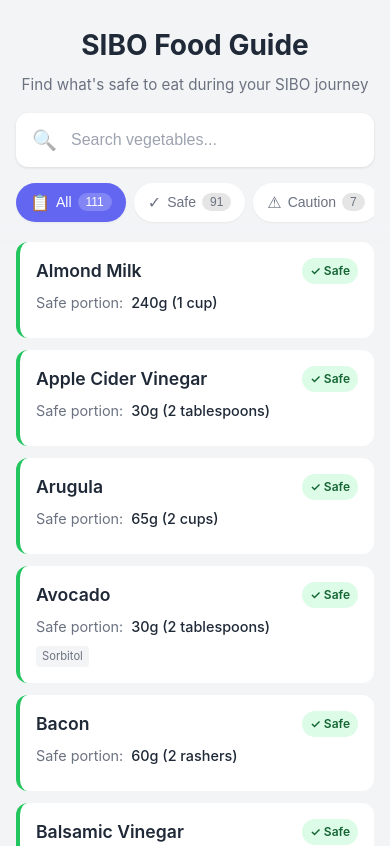
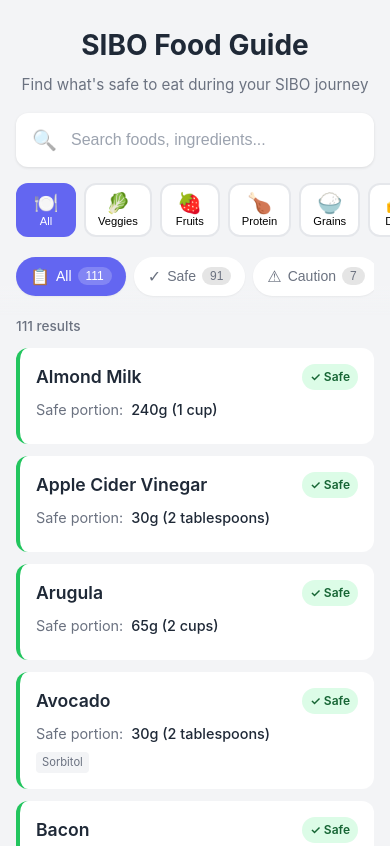
Before and after one commit to tcosentino/sibo-assistant, a React (Vite) app in the folder web/: page / in a window 390 px wide. Shown: the top 846 px of the page. Built offline with nearby package versions, Linux system fonts and the light colour scheme.

Commit message:
Add mobile-first category filter chips with horizontal scroll
- Add emoji-based category filter buttons (Veggies, Fruits, Protein, etc.)
- Implement horizontal scrollable category bar with hidden scrollbar
- Add results count display
- Ensure all controls are sticky on scroll for easy filtering

```diff
--- a/web/src/App.css
+++ b/web/src/App.css
@@ -34,9 +34,70 @@
   z-index: 10;
 }
 
+/* Category Filter Chips - horizontal scroll on mobile */
+.app__categories {
+  display: flex;
+  gap: 8px;
+  overflow-x: auto;
+  padding: 4px 0;
+  margin: 0 -16px;
+  padding-left: 16px;
+  padding-right: 16px;
+  scrollbar-width: none;
+  -ms-overflow-style: none;
+}
+
+.app__categories::-webkit-scrollbar {
+  display: none;
+}
+
+.app__category-btn {
+  display: flex;
+  flex-direction: column;
+  align-items: center;
+  gap: 2px;
+  padding: 8px 12px;
+  background: white;
+  border: 2px solid #e5e7eb;
+  border-radius: 12px;
+  cursor: pointer;
+  transition: all 0.2s ease;
+  flex-shrink: 0;
+  min-width: 60px;
+}
+
+.app__category-btn:hover {
+  border-color: #6366f1;
+  background: #f5f3ff;
+}
+
+.app__category-btn--active {
+  background: #6366f1;
+  border-color: #6366f1;
+  color: white;
+}
+
+.app__category-emoji {
+  font-size: 1.25rem;
+  line-height: 1;
+}
+
+.app__category-label {
+  font-size: 0.7rem;
+  font-weight: 500;
+  white-space: nowrap;
+}
+
 .app__content {
   flex: 1;
   padding: 0 16px 24px;
+}
+
+.app__results-count {
+  font-size: 0.85rem;
+  color: #6b7280;
+  margin-bottom: 12px;
+  font-weight: 500;
 }
 
 .app__grid {
--- a/web/src/App.tsx
+++ b/web/src/App.tsx
@@ -1,23 +1,43 @@
 import { useState, useMemo } from 'react';
-import { allFoods } from './data/foods';
-import type { Food } from './types/food';
+import { allFoods, foodsByCategory } from './data/foods';
+import type { Food, FoodCategory } from './types/food';
 import { SearchBar } from './components/SearchBar';
 import { FilterTabs, type FilterOption } from './components/FilterTabs';
 import { FoodCard } from './components/FoodCard';
 import { FoodDetail } from './components/FoodDetail';
 import './App.css';
 
+type CategoryFilter = 'all' | FoodCategory;
+
+const CATEGORY_CONFIG: { value: CategoryFilter; label: string; emoji: string }[] = [
+  { value: 'all', label: 'All', emoji: '🍽️' },
+  { value: 'vegetable', label: 'Veggies', emoji: '🥬' },
+  { value: 'fruit', label: 'Fruits', emoji: '🍓' },
+  { value: 'protein', label: 'Protein', emoji: '🍗' },
+  { value: 'grain', label: 'Grains', emoji: '🍚' },
+  { value: 'dairy', label: 'Dairy', emoji: '🧀' },
+  { value: 'condiment', label: 'Spices', emoji: '🌿' },
+  { value: 'fat', label: 'Oils', emoji: '🫒' },
+  { value: 'beverage', label: 'Drinks', emoji: '☕' },
+];
+
 function App() {
   const [searchQuery, setSearchQuery] = useState('');
-  const [filter, setFilter] = useState<FilterOption>('all');
+  const [fodmapFilter, setFodmapFilter] = useState<FilterOption>('all');
+  const [categoryFilter, setCategoryFilter] = useState<CategoryFilter>('all');
   const [selectedFood, setSelectedFood] = useState<Food | null>(null);
 
   const filteredFoods = useMemo(() => {
     let foods = allFoods;
 
+    // Apply category filter
+    if (categoryFilter !== 'all') {
+      foods = foods.filter((food) => food.category === categoryFilter);
+    }
+
     // Apply FODMAP filter
-    if (filter !== 'all') {
-      foods = foods.filter((food) => food.fodmapRating === filter);
+    if (fodmapFilter !== 'all') {
+      foods = foods.filter((food) => food.fodmapRating === fodmapFilter);
     }
 
     // Apply search filter
@@ -31,7 +51,7 @@ function App() {
       );
     }
 
-    // Sort: low first, then moderate, then high
+    // Sort: low first, then moderate, then high, then by name
     const order = { low: 0, moderate: 1, high: 2 };
     return foods.sort((a, b) => {
       if (order[a.fodmapRating] !== order[b.fodmapRating]) {
@@ -39,18 +59,25 @@ function App() {
       }
       return a.name.localeCompare(b.name);
     });
-  }, [searchQuery, filter]);
+  }, [searchQuery, fodmapFilter, categoryFilter]);
 
   const counts = useMemo(() => {
-    const base = searchQuery.trim()
-      ? allFoods.filter(
-          (food) =>
-            food.name.toLowerCase().includes(searchQuery.toLowerCase()) ||
-            food.aliases?.some((alias) =>
-              alias.toLowerCase().includes(searchQuery.toLowerCase())
-            )
-        )
-      : allFoods;
+    let base = allFoods;
+
+    // Apply category filter for counts
+    if (categoryFilter !== 'all') {
+      base = base.filter((food) => food.category === categoryFilter);
+    }
+
+    // Apply search filter for counts
+    if (searchQuery.trim()) {
+      const query = searchQuery.toLowerCase();
+      base = base.filter(
+        (food) =>
+          food.name.toLowerCase().includes(query) ||
+          food.aliases?.some((alias) => alias.toLowerCase().includes(query))
+      );
+    }
 
     return {
       all: base.length,
@@ -58,7 +85,19 @@ function App() {
       moderate: base.filter((f) => f.fodmapRating === 'moderate').length,
       high: base.filter((f) => f.fodmapRating === 'high').length,
     };
-  }, [searchQuery]);
+  }, [searchQuery, categoryFilter]);
+
+  const getCategoryCount = (category: CategoryFilter) => {
+    if (category === 'all') return allFoods.length;
+    return foodsByCategory[category === 'condiment' ? 'condiments' :
+           category === 'fat' ? 'fats' :
+           category === 'beverage' ? 'beverages' :
+           category === 'vegetable' ? 'vegetables' :
+           category === 'fruit' ? 'fruits' :
+           category === 'protein' ? 'proteins' :
+           category === 'grain' ? 'grains' :
+           category === 'dairy' ? 'dairy' : 'vegetables']?.length || 0;
+  };
 
   return (
     <div className="app">
@@ -73,17 +112,41 @@ function App() {
         <SearchBar
           value={searchQuery}
           onChange={setSearchQuery}
-          placeholder="Search vegetables..."
+          placeholder="Search foods, ingredients..."
         />
-        <FilterTabs selected={filter} onChange={setFilter} counts={counts} />
+
+        {/* Category Filter */}
+        <div className="app__categories">
+          {CATEGORY_CONFIG.map((cat) => (
+            <button
+              key={cat.value}
+              className={`app__category-btn ${categoryFilter === cat.value ? 'app__category-btn--active' : ''}`}
+              onClick={() => setCategoryFilter(cat.value)}
+            >
+              <span className="app__category-emoji">{cat.emoji}</span>
+              <span className="app__category-label">{cat.label}</span>
+            </button>
+          ))}
+        </div>
+
+        {/* FODMAP Safety Filter */}
+        <FilterTabs selected={fodmapFilter} onChange={setFodmapFilter} counts={counts} />
       </div>
 
       <main className="app__content">
+        <div className="app__results-count">
+          {filteredFoods.length} {filteredFoods.length === 1 ? 'result' : 'results'}
+        </div>
+
         {filteredFoods.length === 0 ? (
           <div className="app__empty">
-            <p>No foods found matching your search.</p>
-            <button onClick={() => { setSearchQuery(''); setFilter('all'); }}>
-              Clear filters
+            <p>No foods found matching your filters.</p>
+            <button onClick={() => {
+              setSearchQuery('');
+              setFodmapFilter('all');
+              setCategoryFilter('all');
+            }}>
+              Clear all filters
             </button>
           </div>
         ) : (
@@ -101,8 +164,8 @@ function App() {
 
       <footer className="app__footer">
         <p>
-          Data sourced from Monash University FODMAP App. Always consult with
-          your healthcare provider.
+          Data sourced from Monash University FODMAP App.<br />
+          Always consult with your healthcare provider.
         </p>
       </footer>
 
```
